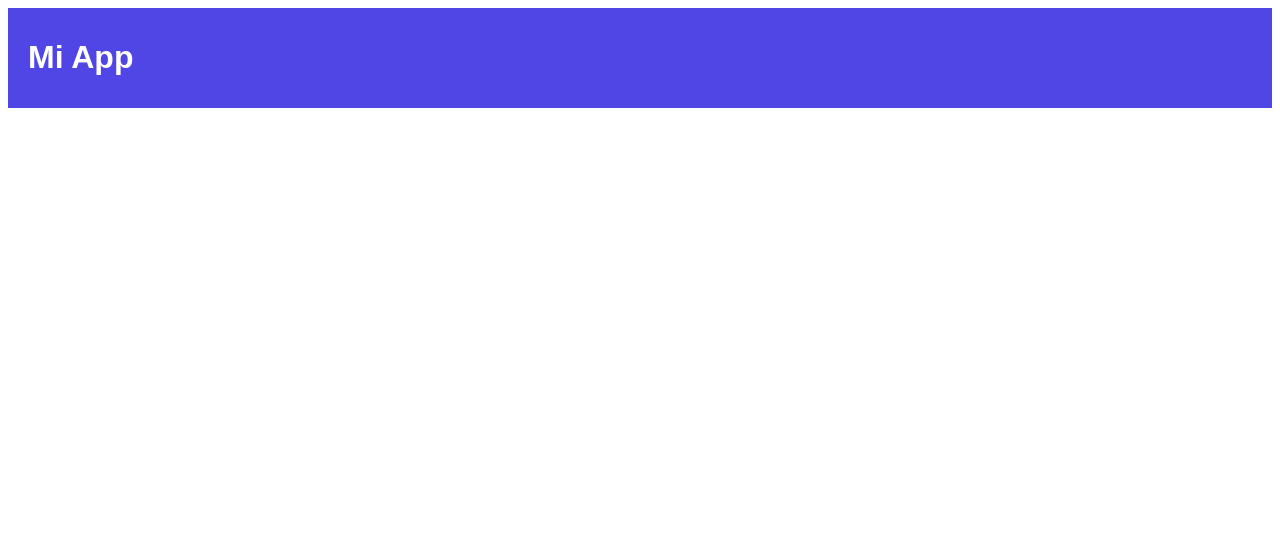
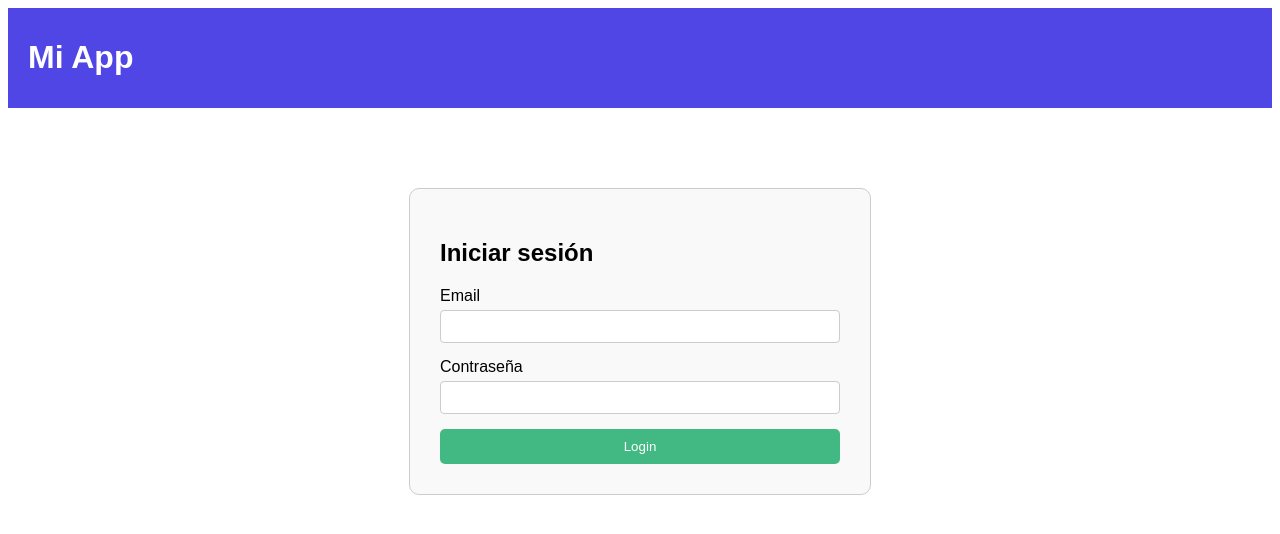
Before and after one commit to JimmyCantor16/frontendfinal, a Vue app: page /login in a window 1280 px wide. Before the commit this address had no page. Shown: the top 534 px of the page. Built offline with nearby package versions, Linux system fonts and the light colour scheme.

Commit message:
feat(auth): login con sanctum, validaciones y cierre por inactividad

```diff
--- a/src/App.vue
+++ b/src/App.vue
@@ -2,7 +2,13 @@
   <div id="app">
     <header class="app-header">
       <h1>Mi App</h1>
-      <button v-if="authStore.isAuthenticated" @click="logout">Cerrar Sesión</button>
+      <button
+        v-if="authStore.isAuthenticated"
+        class="logout-btn"
+        @click="handleLogout"
+      >
+        Cerrar Sesión
+      </button>
     </header>
 
     <router-view />
@@ -10,20 +16,56 @@
 </template>
 
 <script setup>
+import { onMounted } from 'vue';
 import { useRouter } from 'vue-router';
 import { useAuthStore } from '@/stores/auth';
+import Swal from 'sweetalert2';
 
 const authStore = useAuthStore();
 const router = useRouter();
 
-const logout = async () => {
-  await authStore.logout();
+let idleTimer;
+
+const startIdleTimer = () => {
+  clearTimeout(idleTimer);
+  // 1 minuto 1 segundo = 61000ms
+  idleTimer = setTimeout(async () => {
+    await Swal.fire({
+      icon: 'warning',
+      title: 'Sesión expirada',
+      text: 'Por inactividad se cerrará la sesión',
+      timer: 3000,
+      showConfirmButton: false
+    });
+    authStore.logout();
+    router.push('/');
+  }, 61000);
+};
+
+const resetIdleTimer = () => startIdleTimer();
+
+onMounted(() => {
+  if (authStore.isAuthenticated) {
+    startIdleTimer();
+    window.addEventListener('mousemove', resetIdleTimer);
+    window.addEventListener('keydown', resetIdleTimer);
+  }
+});
+
+const handleLogout = () => {
+  authStore.logout();
   router.push('/');
+  clearTimeout(idleTimer);
 };
 </script>
 
 <style>
-#app { font-family: Arial, sans-serif; margin: 0; padding: 0; }
+#app {
+  font-family: Arial, sans-serif;
+  margin: 0;
+  padding: 0;
+}
+
 .app-header {
   display: flex;
   justify-content: space-between;
@@ -32,7 +74,8 @@ const logout = async () => {
   color: white;
   padding: 10px 20px;
 }
-button {
+
+.logout-btn {
   padding: 6px 12px;
   background: #ef4444;
   color: white;
@@ -40,5 +83,8 @@ button {
   border-radius: 4px;
   cursor: pointer;
 }
-button:hover { background: #b91c1c; }
+
+.logout-btn:hover {
+  background: #b91c1c;
+}
 </style>
--- a/src/components/LoginForm.vue
+++ b/src/components/LoginForm.vue
@@ -1,89 +1,64 @@
 <template>
-  <div class="login-wrapper">
-    <div class="login-container">
-      <h2>Iniciar Sesión</h2>
-
-      <form @submit.prevent="handleLogin">
-        <!-- Email -->
-        <input
-          type="email"
-          v-model="state.email"
-          placeholder="Correo electrónico"
-          @blur="v$.email.$touch()"
-        />
-        <span v-if="v$.email.$error" class="error">
-          <span v-if="v$.email.required.$invalid">El correo es obligatorio.</span>
-          <span v-if="v$.email.email.$invalid">Formato de correo inválido.</span>
-        </span>
-
-        <!-- Password -->
-        <input
-          type="password"
-          v-model="state.password"
-          placeholder="Contraseña"
-          @blur="v$.password.$touch()"
-        />
-        <span v-if="v$.password.$error" class="error">
-          <span v-if="v$.password.required.$invalid">La contraseña es obligatoria.</span>
-          <span v-if="v$.password.minLength.$invalid">Mínimo 6 caracteres.</span>
-        </span>
-
-        <!-- Botón de login -->
-        <button type="submit" :disabled="loading || v$.$invalid">
-          <span v-if="loading" class="spinner"></span>
-          {{ loading ? 'Ingresando...' : 'Ingresar' }}
-        </button>
-      </form>
-    </div>
+  <div class="login-container">
+    <h2>Iniciar sesión</h2>
+    <form @submit.prevent="onSubmit">
+      <div>
+        <label>Email</label>
+        <input v-model="email" type="email" required />
+      </div>
+      <div>
+        <label>Contraseña</label>
+        <input v-model="password" type="password" required />
+      </div>
+      <button type="submit" :disabled="loading">
+        {{ loading ? 'Ingresando...' : 'Login' }}
+      </button>
+      <p v-if="errorMessage" style="color:red">{{ errorMessage }}</p>
+    </form>
   </div>
 </template>
 
 <script setup>
-import { reactive, ref } from 'vue';
+import { ref } from 'vue';
 import { useRouter } from 'vue-router';
 import { useAuthStore } from '@/stores/auth';
-import useVuelidate from '@vuelidate/core';
-import { required, email as emailRule, minLength } from '@vuelidate/validators';
 import Swal from 'sweetalert2';
 
-// Estado del formulario
-const state = reactive({
-  email: '',
-  password: ''
-});
+const email = ref('');
+const password = ref('');
+const loading = ref(false);
+const errorMessage = ref('');
 
-const loading = ref(false);
 const router = useRouter();
-const authStore = useAuthStore();
+const auth = useAuthStore();
 
-// Reglas de validación
-const rules = {
-  email: { required, email: emailRule },
-  password: { required, minLength: minLength(6) }
-};
-const v$ = useVuelidate(rules, state);
+const onSubmit = async () => {
+  console.log("Iniciando login...");
+  loading.value = true;
+  errorMessage.value = '';
 
-// Función de login
-const handleLogin = async () => {
-  v$.value.$touch();
-  if (v$.value.$invalid) return;
+  try {
+    const result = await auth.login({ email: email.value, password: password.value });
 
-  loading.value = true;
-  try {
-    await authStore.login({ email: state.email, password: state.password });
-    await Swal.fire({
+    // Mostrar mensaje de bienvenida
+    Swal.fire({
       icon: 'success',
-      title: '¡Login exitoso!',
-      timer: 1000,
+      title: '¡Bienvenido!',
+      text: `Hola ${result.user.name}`,
+      timer: 1500,
       showConfirmButton: false
     });
+
+    // 🔹 Debug: mostrar token y usuario
+    console.log("Login exitoso:", result);
+    console.log("Token en localStorage:", localStorage.getItem('token'));
+    console.log("Usuario en localStorage:", localStorage.getItem('user'));
+
+    // 🔹 Redirigir a UserList.vue
     router.push('/users');
   } catch (err) {
-    Swal.fire({
-      icon: 'error',
-      title: 'Error en login',
-      text: err.response?.data?.message || err.message
-    });
+    console.error("Error login:", err.response?.data || err);
+    errorMessage.value = err.response?.data?.message || 'Error de login';
   } finally {
     loading.value = false;
   }
@@ -91,63 +66,33 @@ const handleLogin = async () => {
 </script>
 
 <style scoped>
-.login-wrapper {
-  display: flex;
-  justify-content: center;
-  align-items: center;
-  min-height: 100vh;
+.login-container {
+  max-width: 400px;
+  margin: 80px auto;
+  padding: 30px;
+  border: 1px solid #ccc;
+  border-radius: 10px;
+  background-color: #f9f9f9;
 }
-
-.login-container {
-  width: 350px;
-  padding: 30px;
-  border-radius: 8px;
-  background: white;
-  box-shadow: 0 4px 12px rgba(0,0,0,0.15);
-  display: flex;
-  flex-direction: column;
-  align-items: center;
+input {
+  width: 100%;
+  padding: 8px;
+  margin: 5px 0 15px 0;
+  box-sizing: border-box;
+  border-radius: 4px;
+  border: 1px solid #ccc;
 }
-
-h2 { color: #4f46e5; margin-bottom: 20px; }
-
-form { width: 100%; display: flex; flex-direction: column; }
-
-input {
+button {
+  width: 100%;
   padding: 10px;
-  margin-bottom: 10px;
-  border: 1px solid #d1d5db;
-  border-radius: 4px;
-  font-size: 16px;
+  background-color: #42b983;
+  color: white;
+  border: none;
+  border-radius: 5px;
+  cursor: pointer;
 }
-
-button {
-  padding: 10px;
-  margin-top: 10px;
-  background-color: #4f46e5;
-  color: white;
-  font-weight: bold;
-  border: none;
-  border-radius: 4px;
-  cursor: pointer;
-  display: flex;
-  justify-content: center;
-  align-items: center;
+button[disabled] {
+  background-color: #aaa;
+  cursor: not-allowed;
 }
-
-button:disabled { background-color: #a5b4fc; cursor: not-allowed; }
-
-.error { color: red; font-size: 12px; margin-bottom: 5px; }
-
-.spinner {
-  border: 2px solid #f3f3f3;
-  border-top: 2px solid white;
-  border-radius: 50%;
-  width: 16px;
-  height: 16px;
-  margin-right: 8px;
-  animation: spin 1s linear infinite;
-}
-
-@keyframes spin { 0% { transform: rotate(0deg); } 100% { transform: rotate(360deg); } }
 </style>
--- a/src/components/UserList.vue
+++ b/src/components/UserList.vue
@@ -24,13 +24,13 @@ const fetchUsers = async () => {
     const { data } = await api.get('/users');
     users.value = data;
   } catch (err) {
-    await authStore.logout();
-    router.push('/');
+    authStore.logout();
+    router.push('/login');
   }
 };
 
 onMounted(() => {
-  if (!authStore.isAuthenticated) router.push('/');
+  if (!authStore.isAuthenticated) router.push('/login');
   else fetchUsers();
 });
 </script>
--- a/src/router/index.js
+++ b/src/router/index.js
@@ -1,18 +1,19 @@
 import { createRouter, createWebHistory } from 'vue-router';
-import LoginForm from '@/components/LoginForm.vue'; // usa @ en lugar de ../
+import LoginForm from '@/components/LoginForm.vue';
 import UserList from '@/components/UserList.vue';
+import { useAuthStore } from '@/stores/auth';
 
 const routes = [
-  {
-    path: '/',
-    name: 'login',
-    component: LoginForm
-  },
+  { path: '/', redirect: '/login' },
+  { path: '/login', component: LoginForm },
   {
     path: '/users',
-    name: 'users',
     component: UserList,
-    meta: { requiresAuth: true } // requiere token
+    beforeEnter: (to, from, next) => {
+      const auth = useAuthStore();
+      if (!auth.isAuthenticated) return next('/login');
+      next();
+    }
   }
 ];
 
@@ -21,16 +22,4 @@ const router = createRouter({
   routes
 });
 
-// Guard global para proteger rutas
-router.beforeEach((to, from, next) => {
-  const token = localStorage.getItem('token');
-
-  if (to.meta.requiresAuth && !token) {
-    // si la ruta requiere autenticación y no hay token
-    return next('/'); // redirige a login
-  }
-
-  next(); // continuar si hay token o no se requiere autenticación
-});
-
 export default router;
--- a/src/services/api.js
+++ b/src/services/api.js
@@ -2,7 +2,7 @@ import axios from 'axios';
 
 const api = axios.create({
   baseURL: 'http://127.0.0.1:8000/api',
-  headers: { Accept: 'application/json' }
+  headers: { Accept: 'application/json' },
 });
 
 // Agrega token automáticamente a cada request
@@ -19,7 +19,7 @@ api.interceptors.response.use(
     if (err.response?.status === 401) {
       localStorage.removeItem('token');
       localStorage.removeItem('user');
-      window.location.href = '/';
+      window.location.href = '/login';
     }
     return Promise.reject(err);
   }
```
Also changed, not shown: src/stores/auth.js (+90 -10 lines).
